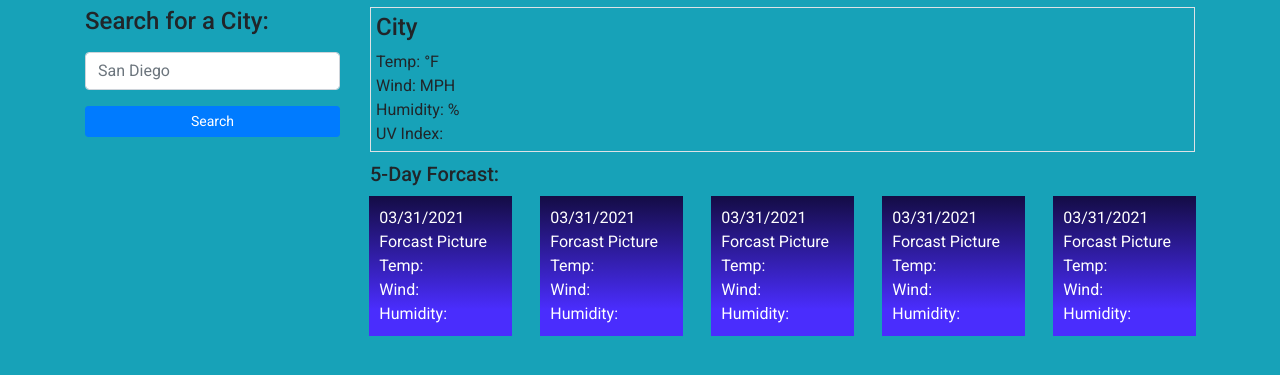
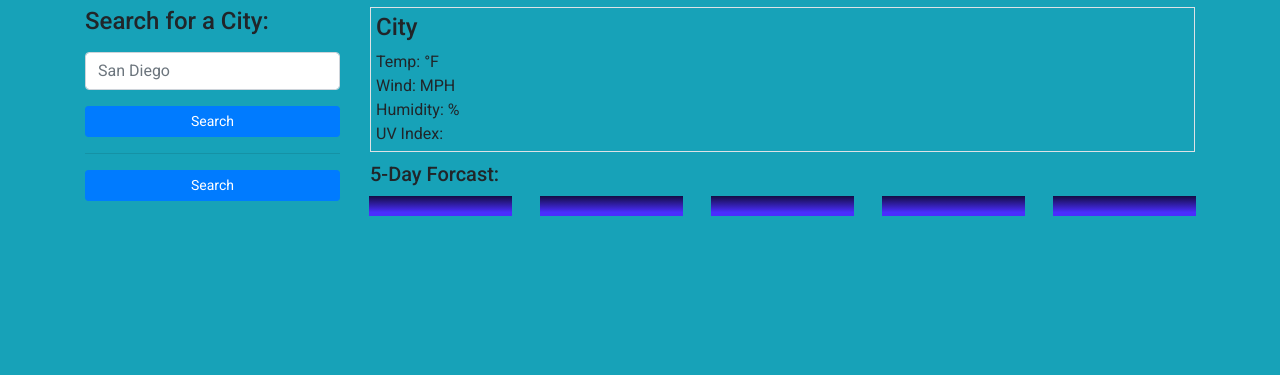
Before and after one commit to Mark-LohseMiranda/weather-dashboard, a plain HTML site: page index.html in a window 1280 px wide. Shown: the part 79-454 px from the top of the page. Drawn offline with nearby package versions, Linux system fonts and the light colour scheme.

Commit message:
finished everything but the saved searches

```diff
--- a/css/style.css
+++ b/css/style.css
@@ -49,3 +49,7 @@ li {
     margin-top: 10px;
     margin-bottom: 10px;
 }
+
+#smallerText > div {
+    font-size: 12px;
+}
--- a/index.html
+++ b/index.html
@@ -60,12 +60,16 @@
             <button type="submit" class="btn btn-block btn-sm btn-primary">
               Search
             </button>
+            <hr>
+            <button type="submit" class="btn btn-block btn-sm btn-primary">
+              Search
+            </button>
           </form>
         </div>
         <div class="col-sm-12 col-md-9">
 
           <div id="currentWeather" class="border">
-            <h4 id="currentCity">City</h4>
+            <h4 class = "text-capitalize" id="currentCity">City</h4>
             <div>Temp: <span id="currentTemp"></span>&deg;F</div>
             <div>Wind: <span id="currentWind"></span> MPH</div>
             <div>Humidity: <span id="currentHumidity"></span>%</div>
@@ -74,43 +78,23 @@
 
           <h5 class="fiveDay">5-Day Forcast:</h5>
 
-          <div class="row justify-content-around">
+          <div id="smallerText" class="row justify-content-around">
 
 
-            <div class="col-sm-12 col-md-5 col-lg-2 title">
-              <div>03/31/2021</div>
-              <div>Forcast Picture</div>
-              <div>Temp: </div>
-              <div>Wind: </div>
-              <div>Humidity: </div>
+            <div id="day0" class="col-sm-12 col-md-5 col-lg-2 title">
+
             </div>
-            <div class="col-sm-12 col-md-5 col-lg-2 title">
-              <div>03/31/2021</div>
-              <div>Forcast Picture</div>
-              <div>Temp: </div>
-              <div>Wind: </div>
-              <div>Humidity: </div>
+            <div id="day1" class="col-sm-12 col-md-5 col-lg-2 title">
+
             </div>
-            <div class="col-sm-12 col-md-5 col-lg-2 title">
-              <div>03/31/2021</div>
-              <div>Forcast Picture</div>
-              <div>Temp: </div>
-              <div>Wind: </div>
-              <div>Humidity: </div>
+            <div id="day2" class="col-sm-12 col-md-5 col-lg-2 title">
+
             </div>
-            <div class="col-sm-12 col-md-5 col-lg-2 title">
-              <div>03/31/2021</div>
-              <div>Forcast Picture</div>
-              <div>Temp: </div>
-              <div>Wind: </div>
-              <div>Humidity: </div>
+            <div id="day3" class="col-sm-12 col-md-5 col-lg-2 title">
+
             </div>
-            <div class="col-sm-12 col-md-5 col-lg-2 title">
-              <div>03/31/2021</div>
-              <div>Forcast Picture</div>
-              <div>Temp: </div>
-              <div>Wind: </div>
-              <div>Humidity: </div>
+            <div id="day4" class="col-sm-12 col-md-5 col-lg-2 title">
+
             </div>
 
           </div>
--- a/js/script.js
+++ b/js/script.js
@@ -8,10 +8,23 @@ var currentTempEl = $('#currentTemp')
 var currentWindEl = $('#currentWind')
 var currentHumidityEl = $('#currentHumidity')
 var currentUvEl = $('#currentUv')
+var currentDate = moment().format('M/DD/YYYY');
+var day0El = $('#day0');
+var day1El = $('#day1');
+var day2El = $('#day2');
+var day3El = $('#day3');
+var day4El = $('#day4');
+var dayArray = ["day0El", "day1El", "day2El", "day3El", "day4El"];
 
 function getCityName(event) {
     event.preventDefault();
     cityName = cityNameEl.val();
+    for (i=0; i < 5; i++) {
+        var clear = document.getElementById("day" + i);
+        while (clear.firstChild) {
+            clear.removeChild(clear.firstChild);
+        }
+    };
     getLatLong();
 }
 
@@ -43,8 +56,9 @@ fetch(`https://api.openweathermap.org/data/2.5/onecall?lat=${latitude}&lon=${lon
     return response.json();
 })
 .then(function (data) {
+
     var weatherIcon = data.current.weather[0].icon;
-    currentCityEl.text(cityName);
+    currentCityEl.text(cityName + ' (' + currentDate + ')');
     currentCityEl.append(`<img src="http://openweathermap.org/img/wn/${weatherIcon}@2x.png" alt="current weather icon" style="width:30px;height:30px;">`);
     currentTempEl.text(data.current.temp);
     currentWindEl.text(data.current.wind_speed);
@@ -58,7 +72,16 @@ fetch(`https://api.openweathermap.org/data/2.5/onecall?lat=${latitude}&lon=${lon
     } else {
         currentUvEl.addClass('med rounded');
     }
-
+    for (i=0; i < 5; i++) {
+        var nextDay = moment().add(i+1, 'd').format('M/DD/YYYY');
+        var buildFiveDay = $('#day' + i)
+        buildFiveDay.append(`<div>${nextDay}</div>`);
+        var futureWeatherIcon = data['daily'][i].weather[0]['icon'];
+        buildFiveDay.append(`<img src="http://openweathermap.org/img/wn/${futureWeatherIcon}@2x.png" alt="weather icon" style="width:30px;height:30px;">`);
+        buildFiveDay.append('<div>Temp: ' + data['daily'][i].temp.day + '&deg;F</div>');
+        buildFiveDay.append('<div>Wind: ' + data['daily'][i].wind_speed + '</div>');
+        buildFiveDay.append('<div>Humidity: ' + data['daily'][i].humidity + '</div>');
+    }
 })
 
 };
```
